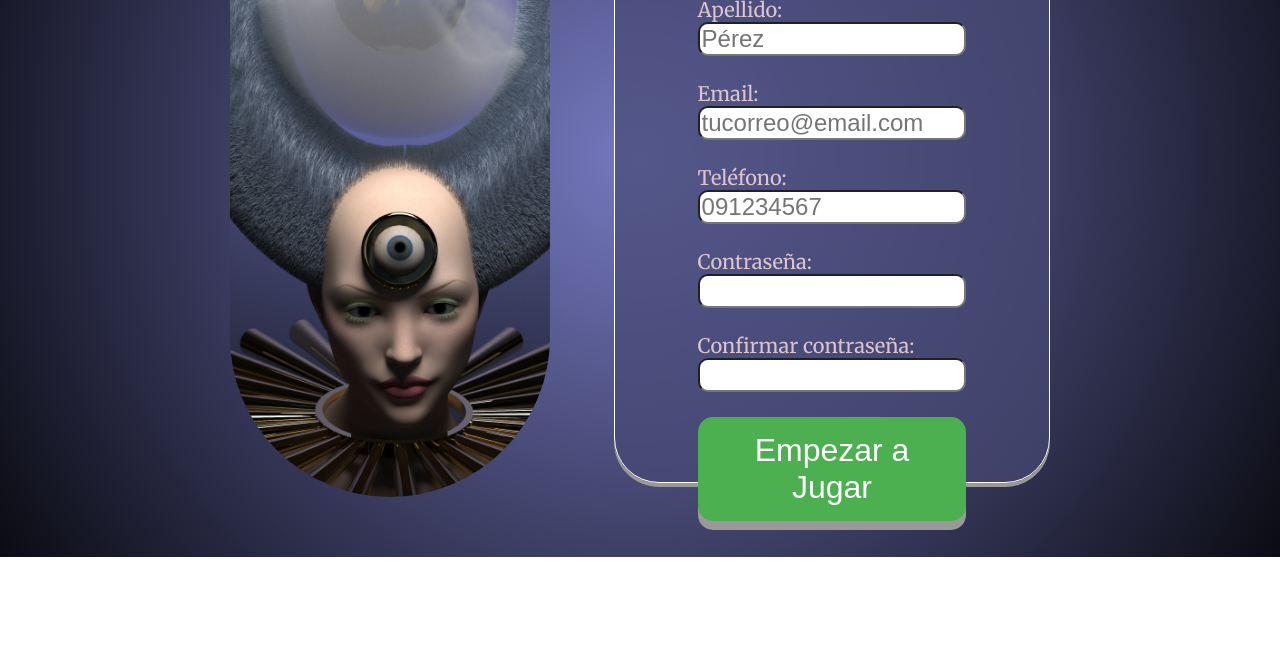
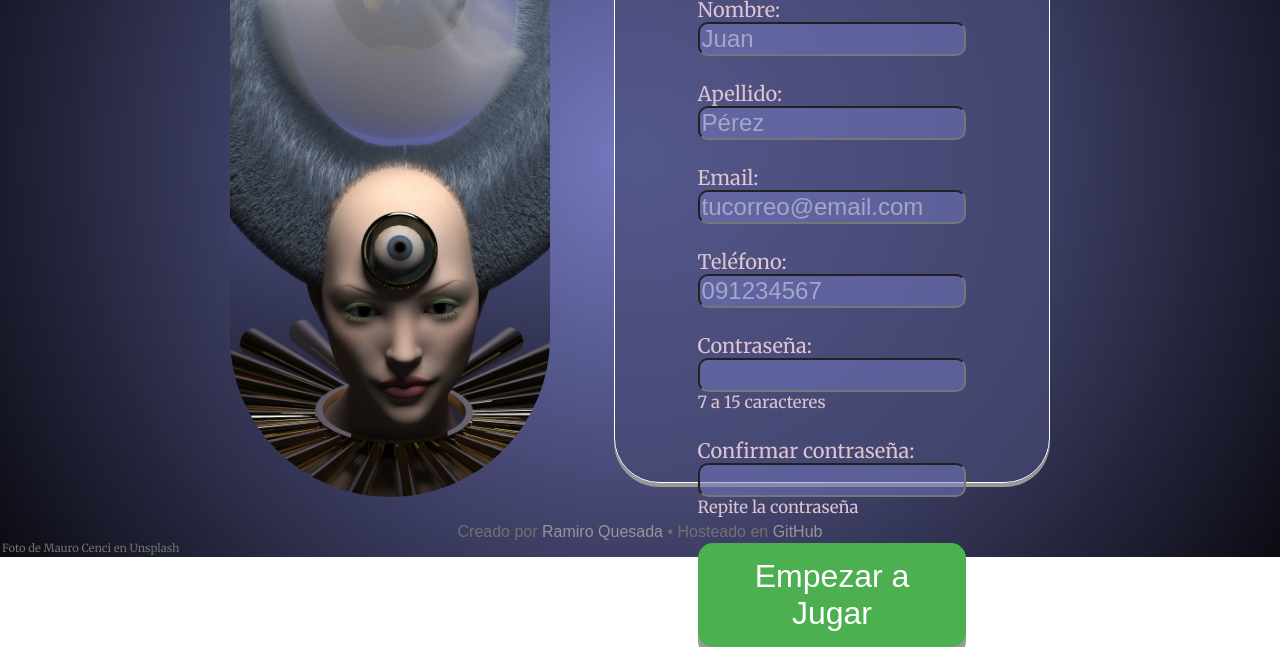
Before and after one commit to ramessj/Fancy-Login, a plain HTML site: page index.html in a window 1280 px wide. Shown: the part 243-890 px from the top of the page. Before the commit the page ends 800 px from the top, so only its background shows below. Drawn offline with Linux system fonts and the light colour scheme.

Commit message:
advances

```diff
--- a/app.js
+++ b/app.js
@@ -1,13 +1,25 @@
 const inputs = document.querySelectorAll("input, select, textarea");
 
-inputs.forEach(input => {
-
-
+inputs.forEach((input) => {
   input.addEventListener(
     "invalid",
-    event => {
+    (event) => {
       input.classList.add("error");
     },
     false
   );
 });
+
+
+let password = document.getElementById("passwd");
+let password2 = document.getElementById("passwd2").value;
+
+// no puedo leer el password desde el js
+
+const checkPasswd = ()=>{
+  console.log(password);
+}
+
+
+const submitButton = document.getElementById("submit");
+submitButton.addEventListener("submit", checkPasswd);
--- a/index.html
+++ b/index.html
@@ -1,40 +1,110 @@
 <!DOCTYPE html>
 <html lang="es">
   <head>
-    <meta charset="UTF-8">
-    <meta http-equiv="X-UA-Compatible" content="IE=edge">
-    <meta name="viewport" content="width=device-width, initial-scale=1.0">
-    <link rel="stylesheet" href="style.css">
-    <link rel="preconnect" href="https://fonts.googleapis.com">
-    <link rel="preconnect" href="https://fonts.gstatic.com" crossorigin>
-    <link href="https://fonts.googleapis.com/css2?family=Merriweather&family=Nanum+Gothic&display=swap" rel="stylesheet">
+    <meta charset="UTF-8" />
+    <meta http-equiv="X-UA-Compatible" content="IE=edge" />
+    <meta name="viewport" content="width=device-width, initial-scale=1.0" />
+    <link rel="stylesheet" href="style.css" />
+    <link rel="preconnect" href="https://fonts.googleapis.com" />
+    <link rel="preconnect" href="https://fonts.gstatic.com" crossorigin />
+    <link
+      href="https://fonts.googleapis.com/css2?family=Merriweather&family=Nanum+Gothic&display=swap"
+      rel="stylesheet"
+    />
     <title>Crea tu cuenta</title>
-
   </head>
   <body>
-
     <div class="container">
       <div class="contIzquierda"></div>
       <div class="contDerecha">
-          <a class="crearCuentah1">Crear tu cuenta</a>
+        <a class="crearCuentah1">Crear una cuenta</a>
+        <a class="crearCuentah2">Es gratis</a>
         <form class="registro" id="registro">
+          <label for="nombre">Nombre:</label>
+          <input
+            type="text"
+            id="nombre"
+            name="nombre"
+            placeholder="Juan"
+            required
+          /><br />
+          <label for="apellido">Apellido:</label>
+          <input
+            type="text"
+            id="apellido"
+            name="apellido"
+            placeholder="Pérez"
+            required
+          /><br />
+          <label for="email">Email:</label>
+          <input
+            type="email"
+            id="email"
+            name="email"
+            placeholder="tucorreo@email.com"
+            required
+          /><br />
+          <label for="phone">Teléfono:</label>
+          <input
+            type="tel"
+            id="phone"
+            name="phone"
+            placeholder="091234567"
+            minlength="9"
+            maxlength="9"
+            required
+          /><br />
+          <label for="passwd">Contraseña:</label>
+          <input
+            type="password"
+            id="passwd"
+            name="passwd"
+            minlength="7"
+            maxlength="15"
+            required
+          />
+          <small>7 a 15 caracteres</small>
+          <br />
+          <label for="passwd2">Confirmar contraseña:</label>
+          <input
+            type="password"
+            id="passwd2"
+            name="passwd2"
+            minlength="7"
+            maxlength="15"
+            required
+          /><small>Repite la contraseña</small><br />
 
-                <label for="nombre">Nombre:</label>
-                <input type="text" id="nombre" name="nombre" placeholder="Juan" required><br>
-                <label for="apellido">Apellido:</label>
-                <input type="text" id="apellido" name="apellido" placeholder="Pérez" required><br>
-                <label for="email">Email:</label>
-                <input type="email" id="email" name="email" placeholder="tucorreo@email.com" required><br>
-                <label for="phone">Teléfono:</label>
-                <input type="tel" id="phone" name="phone" placeholder="091234567" minlength="9" maxlength="9" required><br>
-                <label for="passwd">Contraseña:</label>
-                <input type="password" id="passwd" name="passwd" required><br>
-                <label for="passwd2">Confirmar contraseña:</label>
-                <input type="password" id="passwd2" name="passwd2" required><br>
+          <button type="submit" id="submit" class="botonCrear">Empezar a Jugar</button>
+        </form>
+      </div>
 
-                <button type="submit" class="botonCrear">Empezar a Jugar</button>
-              </form>
+      <div class="credits">
+        Foto de
+        <a
+          href="https://unsplash.com/@mauro_cenci?utm_source=unsplash&utm_medium=referral&utm_content=creditCopyText"
+          target="_blank"
+          >Mauro Cenci</a
+        >
+        en
+        <a
+          href="https://unsplash.com/es/t/3d-renders?utm_source=unsplash&utm_medium=referral&utm_content=creditCopyText"
+          target="_blank"
+          >Unsplash</a
+        >
+      </div>
 
+      <div class="footer">
+        <p>
+          Creado por
+          <a href="https://github.com/ramessj" target="_blank"
+            >Ramiro Quesada</a
+          >
+          • Hosteado en
+          <a href="https://github.com/ramessj/Game-Signup" target="_blank"
+            >GitHub</a
+          >
+        </p>
       </div>
     </div>
 
--- a/style.css
+++ b/style.css
@@ -2,9 +2,7 @@ body {
   /* background-color: rgba(16, 19, 21, 1) !important; */
   margin: 0;
   padding: 0;
-  font-family: 'Merriweather', serif;
-
-
+  font-family: "Merriweather", serif;
 }
 
 .container {
@@ -12,19 +10,31 @@ body {
   width: 100%;
   display: flex;
   align-items: center;
-  background: rgb(117,121,192);
-background: -moz-radial-gradient(circle, rgba(117,121,192,1) 0%, rgba(11,11,19,1) 100%);
-background: -webkit-radial-gradient(circle, rgba(117,121,192,1) 0%, rgba(11,11,19,1) 100%);
-background: radial-gradient(circle, rgba(117,121,192,1) 0%, rgba(11,11,19,1) 100%);
+  background: rgb(117, 121, 192);
+  background: -moz-radial-gradient(
+    circle,
+    rgba(117, 121, 192, 1) 0%,
+    rgba(11, 11, 19, 1) 100%
+  );
+  background: -webkit-radial-gradient(
+    circle,
+    rgba(117, 121, 192, 1) 0%,
+    rgba(11, 11, 19, 1) 100%
+  );
+  background: radial-gradient(
+    circle,
+    rgba(117, 121, 192, 1) 0%,
+    rgba(11, 11, 19, 1) 100%
+  );
   filter: progid:DXImageTransform.Microsoft.gradient(startColorstr="#7579c0",endColorstr="#0b0b13",GradientType=1);
 
   margin: 0;
   justify-content: center;
   color: #ddc4ce;
+  position: relative;
 }
 
 .contIzquierda {
-
   background-image: url("./imgs/imgbg.jpg");
   background-position: center;
   background-size: cover;
@@ -36,19 +46,19 @@ filter: progid:DXImageTransform.Microsoft.gradient(startColorstr="#7579c0",endCo
   animation-duration: 5s;
   animation-iteration-count: infinite;
   animation-timing-function: ease-in-out;
-
 }
 
 @keyframes floating {
-
-  0% { transform: translate(0,  0px); }
-    50%  { transform: translate(0, 15px); }
-    100%   { transform: translate(0, -0px); }
+  0% {
+    transform: translate(0, 0px);
   }
-
-
-
-
+  50% {
+    transform: translate(0, 15px);
+  }
+  100% {
+    transform: translate(0, -0px);
+  }
+}
 
 .contDerecha {
   width: 30vw;
@@ -58,54 +68,55 @@ filter: progid:DXImageTransform.Microsoft.gradient(startColorstr="#7579c0",endCo
   padding: 25px;
   display: flex;
   flex-direction: column;
-  box-shadow:#ddc4ce;
+  box-shadow: #ddc4ce;
   align-items: center;
   box-shadow: 0 4px #999;
-  background-color: rgba(70,73,116,0.7)
+  background-color: rgba(70, 73, 116, 0.7);
 }
 
-.crearCuentah1{
-
+.crearCuentah1 {
   font-weight: 600;
   font-size: 3rem;
 }
 
-.registro{
+.registro {
   display: flex;
-  justify-content: center;
+  justify-content: space-between;
   height: 100%;
   font-size: 1.25rem;
 
   flex-direction: column;
   width: 70%;
-}
-
-input{
-  font-size: 1.5rem;
-  border-radius: 10px;
 
 }
 
+input {
+  font-size: 1.5rem;
+  border-radius: 10px;
+  background-color: rgba(117, 121, 192, 0.5);
+  color: white;
 
-input:focus{
+}
+input::placeholder{
+  color:rgba(255, 255, 255, 0.432);
+}
+
+input:focus {
   font-size: 1.5rem;
   border-style: solid;
-  border:#4c00ff 5px;
-
+  border: #4c00ff 5px;
 }
-
 
 input:valid {
   border: 2px solid #17d641;
 }
 
-input.error{
+input.error {
   border: 2px solid hsl(0, 73%, 45%);
 }
 
-.botonCrear{
-
-    background-color: #4CAF50; /* Green */
+.botonCrear {
+  background-color: #4caf50; /* Green */
   border: none;
   color: white;
   padding: 15px 32px;
@@ -115,15 +126,49 @@ input.error{
   font-size: 2rem;
   box-shadow: 0 9px #999;
   border-radius: 15px;
+}
+
+.botonCrear:hover {
+  cursor: pointer;
+  background-color: #04aa6d;
+}
+
+.botonCrear:active {
+  box-shadow: 0 5px #666;
+  transform: translateY(4px);
+}
+
+.credits {
+  position: absolute;
+  left: 2px;
+  bottom: 2px;
+
+  font-size: 0.7rem;
+  color: #707070;
+}
+
+.credits a {
+  text-decoration: none ;
+  color: #707070;
+}
+
+
+.footer {
+  position: absolute;
+  font-family: "Helvetica Nenu", Hevetica, Arial, sans-serif;
+
+
+  font-size: 1rem;
+  color: #707070;
+  text-align: center;
+
+  bottom: 0px;
 
 }
 
-.botonCrear:hover{
-  cursor: pointer;
-  background-color: #04AA6D;
+.footer a{
+  text-decoration: none;
+  color:#969595;
+  margin: 0;
+  padding: 0;
 }
-
-.botonCrear:active{
-  box-shadow: 0 5px #666;
-  transform: translateY(4px);
-}
```
Lines whose indentation alone changed are shown as unchanged.
